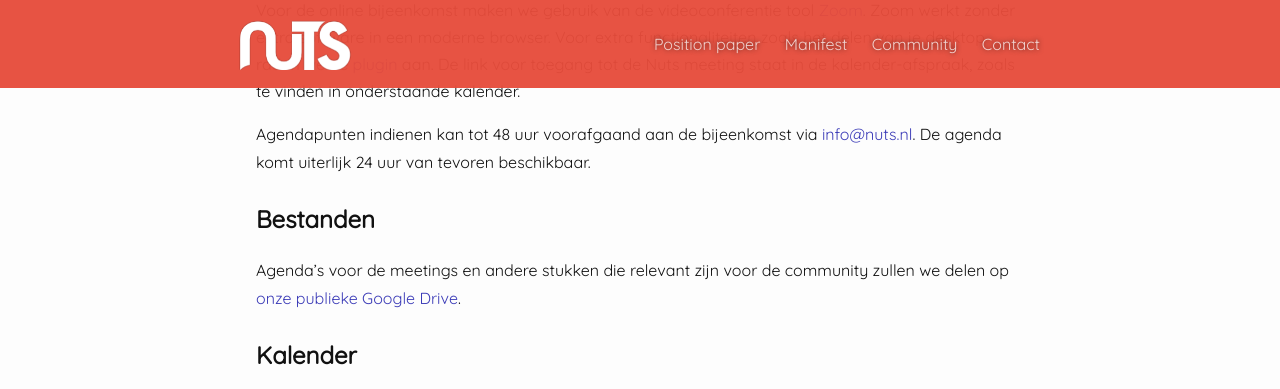
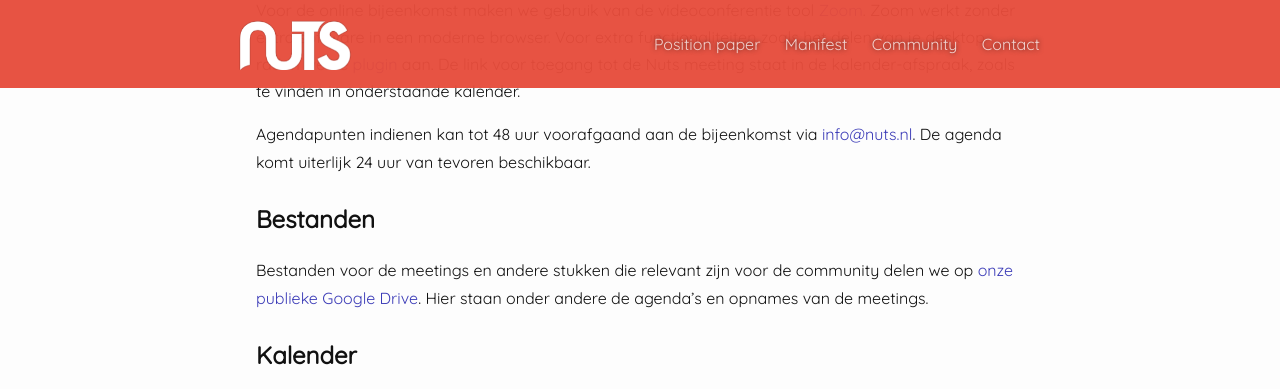
Before and after one commit to nuts-foundation/nuts-webpresence, a Jekyll site: the page built from community.md, in a window 1280 px wide and 900 px high, scrolled down 981 px, cut to the strip 0-389 px from the top of the window. Built offline with Jekyll 4.4.1, drawn with Linux system fonts in a browser that asks for light colours.

Commit message:
Update community.md

```diff
--- a/community.md
+++ b/community.md
@@ -21,7 +21,7 @@ Agendapunten indienen kan tot 48 uur voorafgaand aan de bijeenkomst via [info@nu
 
 ## Bestanden
 
-Agenda's voor de meetings en andere stukken die relevant zijn voor de community zullen we delen op [onze publieke Google Drive](https://drive.google.com/drive/folders/1Cu-vC70UqXeJ4fFQm4ls8R8RHMBuJeom?usp=sharing).
+Bestanden voor de meetings en andere stukken die relevant zijn voor de community delen we op [onze publieke Google Drive](https://drive.google.com/drive/folders/1Cu-vC70UqXeJ4fFQm4ls8R8RHMBuJeom?usp=sharing). Hier staan onder andere de agenda's en opnames van de meetings.
 
 ## Kalender
 
```
